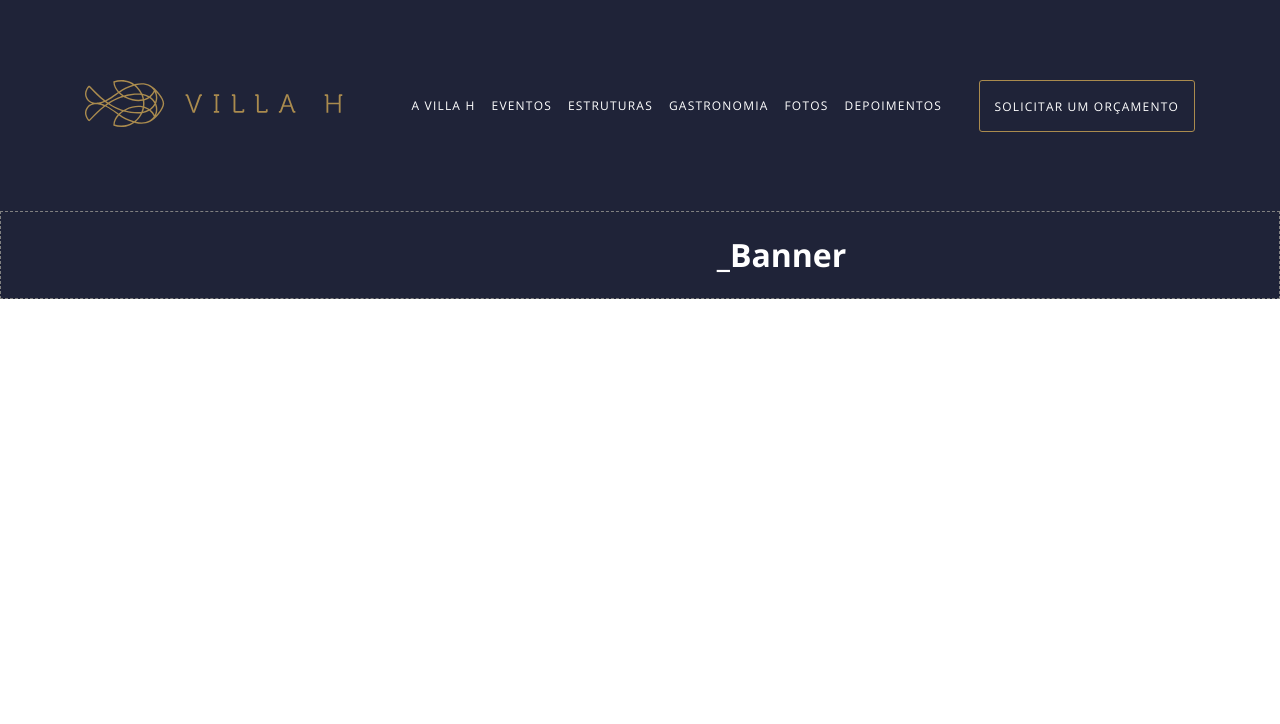
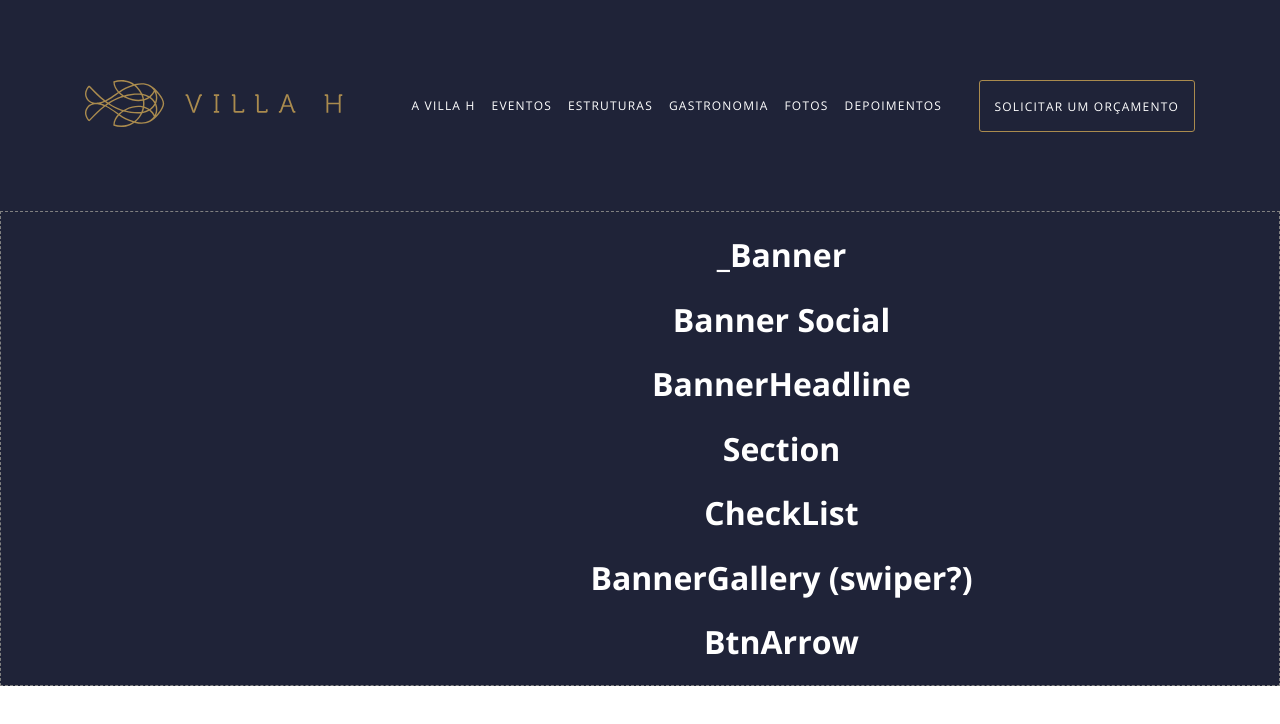
Before and after one commit to jessiicasantos/villa-h-react, a React (Create React App) app: page / in a window 1280 px wide. Shown: the top 724 px of the page. Built offline with nearby package versions, Linux system fonts and the light colour scheme.

Commit message:
Banner draft add

```diff
--- /dev/null
+++ b/src/components/BtnArrow/BtnArrow.jsx
@@ -0,0 +1,7 @@
+const BtnArrow = () => (
+  <>
+    <h1>BtnArrow</h1>
+  </>
+);
+
+export default BtnArrow;
--- /dev/null
+++ b/src/components/CheckList/CheckList.jsx
@@ -0,0 +1,7 @@
+const CheckList = () => (
+  <>
+    <h1>CheckList</h1>
+  </>
+);
+
+export default CheckList;
--- a/src/components/Header/Banner/Banner.jsx
+++ b/src/components/Header/Banner/Banner.jsx
@@ -1,8 +1,14 @@
+import BannerSocial from './BannerSocial/BannerSocial';
+import BannerHeadline from './BannerHeadline/BannerHeadline';
+import BannerGallery from './BannerGallery/BannerGallery';
 import './Banner.css';
 
 const Banner = () => (
   <div className="banner">
     <h1>_Banner</h1>
+    <BannerSocial />
+    <BannerHeadline />
+    <BannerGallery />
   </div>
 );
 
--- /dev/null
+++ b/src/components/Header/Banner/BannerGallery/BannerGallery.jsx
@@ -0,0 +1,10 @@
+import BtnArrow from '../../../BtnArrow/BtnArrow';
+
+const BannerGallery = () => (
+  <>
+    <h1>BannerGallery (swiper?)</h1>
+    <BtnArrow />
+  </>
+);
+
+export default BannerGallery;
--- /dev/null
+++ b/src/components/Header/Banner/BannerHeadline/BannerHeadline.jsx
@@ -0,0 +1,12 @@
+import Section from '../../../Section/Section';
+import CheckList from '../../../CheckList/CheckList';
+
+const BannerHeadline = () => (
+  <>
+    <h1>BannerHeadline</h1>
+    <Section />
+    <CheckList />
+  </>
+);
+
+export default BannerHeadline;
--- /dev/null
+++ b/src/components/Header/Banner/BannerSocial/BannerSocial.jsx
@@ -0,0 +1,7 @@
+const BannerSocial = () => (
+  <>
+    <h1>Banner Social</h1>
+  </>
+);
+
+export default BannerSocial;
--- /dev/null
+++ b/src/components/Section/Section.jsx
@@ -0,0 +1,7 @@
+const Section = () => (
+  <>
+    <h1>Section</h1>
+  </>
+);
+
+export default Section;
```
